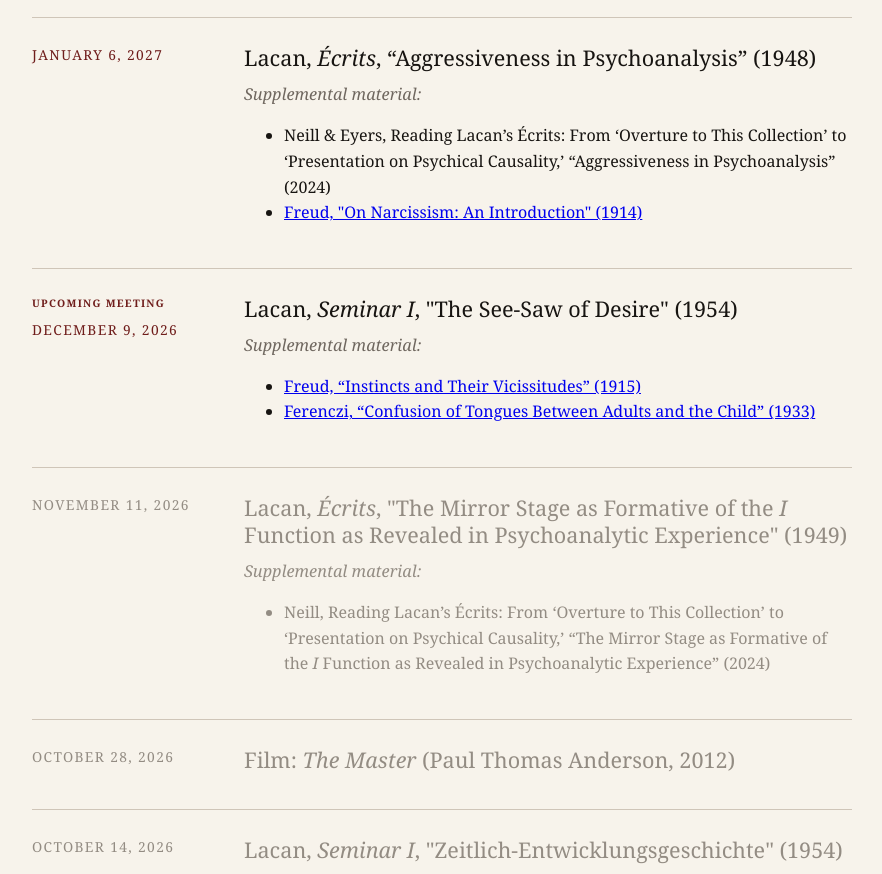
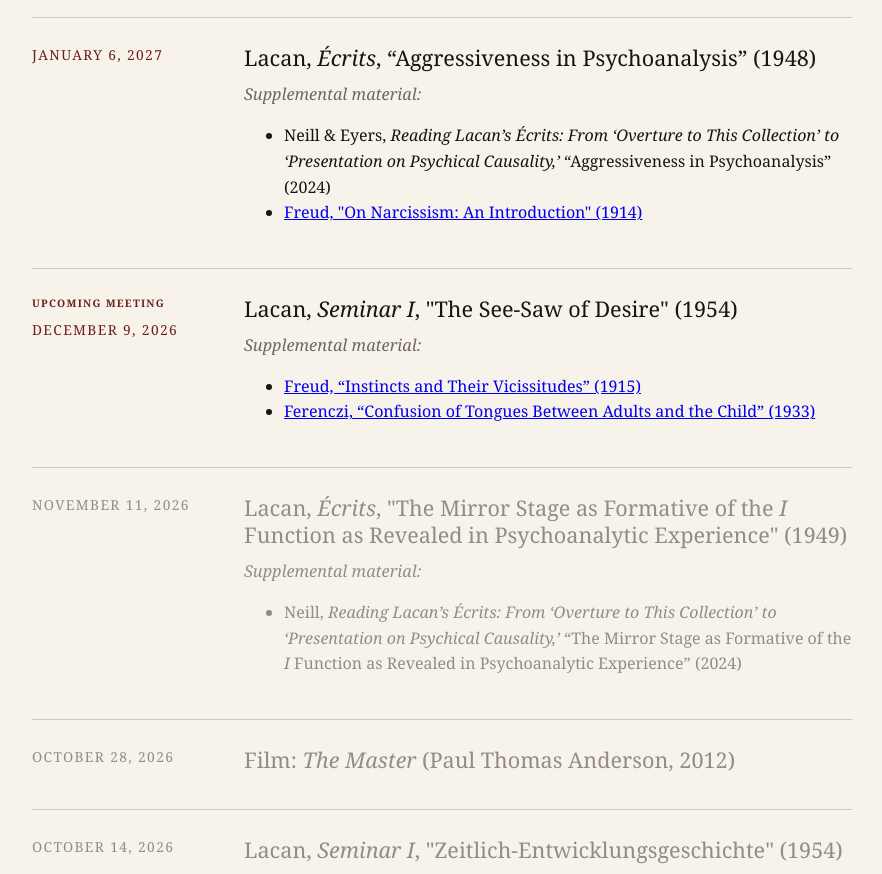
Before and after one commit to ethan5993/columbia-psychoanalytic-reading-group, a plain HTML site: page calendar.html in a window 1280 px wide. Shown: the part 640-1514 px from the top of the page, without its empty margins (118-1000 px from the left). Drawn offline with Linux system fonts and the light colour scheme.

Commit message:
Format citations with italics in calendar.html

```diff
--- a/calendar.html
+++ b/calendar.html
@@ -209,7 +209,7 @@
           <p><span class="label">Supplemental material:</span></p>
           <ul>
             <li>
-             Neill & Eyers, Reading Lacan’s Écrits: From ‘Overture to This Collection’ to ‘Presentation on Psychical Causality,’ “Aggressiveness in Psychoanalysis” (2024)
+             Neill & Eyers, <em>Reading Lacan’s Écrits: From ‘Overture to This Collection’ to ‘Presentation on Psychical Causality,’</em> “Aggressiveness in Psychoanalysis” (2024)
             </li>
             <li>
               <a href="https://web.english.upenn.edu/~cavitch/pdf-library/Freud_SE_On_Narcissism_complete.pdf?utm_source=chatgpt.com">Freud, "On Narcissism: An Introduction" (1914)</a>
@@ -241,7 +241,7 @@
           <p><span class="label">Supplemental material:</span></p>
           <ul>
             <li>
-              Neill, Reading Lacan’s Écrits: From ‘Overture to This Collection’ to ‘Presentation on Psychical Causality,’ “The Mirror Stage as Formative of the <em>I</em> Function as Revealed in Psychoanalytic Experience” (2024)
+              Neill, <em>Reading Lacan’s Écrits: From ‘Overture to This Collection’ to ‘Presentation on Psychical Causality,’</em> “The Mirror Stage as Formative of the <em>I</em> Function as Revealed in Psychoanalytic Experience” (2024)
             </li>
           </ul>
         </div>
```
